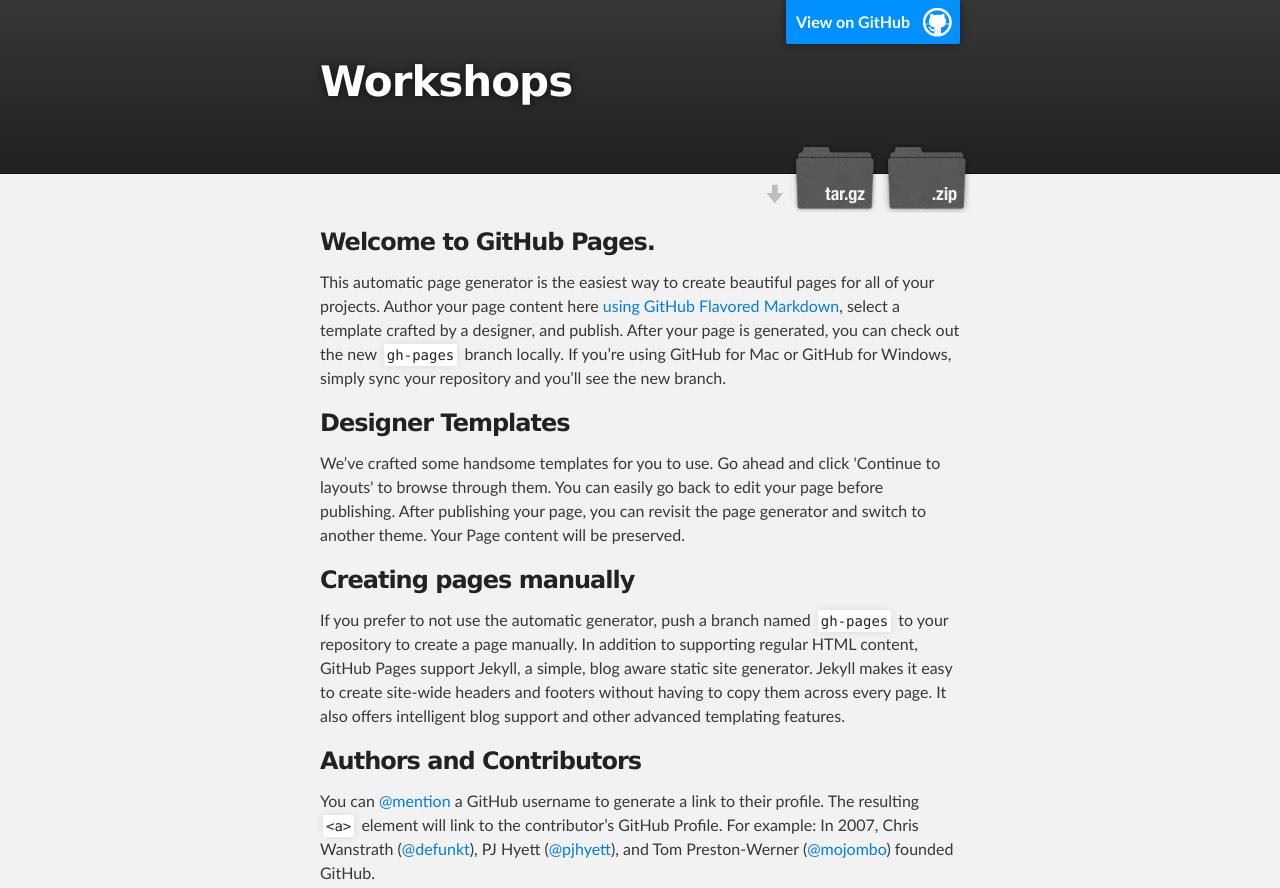
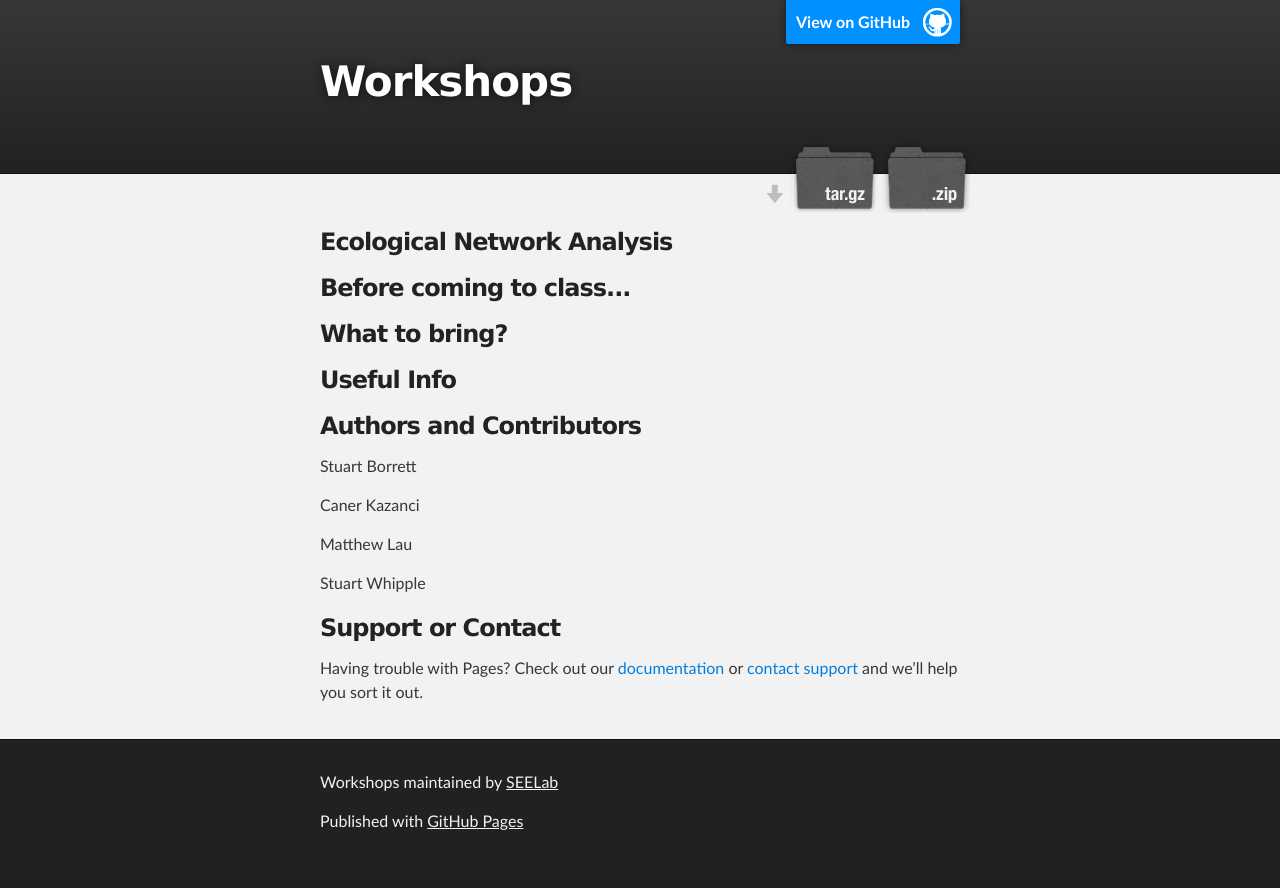
Before and after one commit to SEELab/workshops, a plain HTML site: page index.html in a window 1280 px wide. Shown: the top 888 px of the page. Drawn offline with Linux system fonts and the light colour scheme.

Commit message:
added outline to webpage

```diff
--- a/index.html
+++ b/index.html
@@ -8,7 +8,7 @@
 
     <link rel="stylesheet" type="text/css" media="screen" href="stylesheets/stylesheet.css">
 
-    <title>Workshops</title>
+    <title>Workshop: Ecological Network Analysis</title>
   </head>
 
   <body>
@@ -31,25 +31,48 @@
     <!-- MAIN CONTENT -->
     <div id="main_content_wrap" class="outer">
       <section id="main_content" class="inner">
+
         <h3>
-<a id="welcome-to-github-pages" class="anchor" href="#welcome-to-github-pages" aria-hidden="true"><span class="octicon octicon-link"></span></a>Welcome to GitHub Pages.</h3>
+<a id="welcome" class="anchor" href="#welcome"
+   aria-hidden="true"><span class="octicon octicon-link">
+</span></a>
+Ecological Network Analysis
+</h3>
 
-<p>This automatic page generator is the easiest way to create beautiful pages for all of your projects. Author your page content here <a href="https://guides.github.com/features/mastering-markdown/">using GitHub Flavored Markdown</a>, select a template crafted by a designer, and publish. After your page is generated, you can check out the new <code>gh-pages</code> branch locally. If you’re using GitHub for Mac or GitHub for Windows, simply sync your repository and you’ll see the new branch.</p>
+        <h3>
+<a id="before" class="anchor" href="#before"
+   aria-hidden="true"><span class="octicon octicon-link">
+</span></a>
+Before coming to class...
+</h3>
 
-<h3>
-<a id="designer-templates" class="anchor" href="#designer-templates" aria-hidden="true"><span class="octicon octicon-link"></span></a>Designer Templates</h3>
 
-<p>We’ve crafted some handsome templates for you to use. Go ahead and click 'Continue to layouts' to browse through them. You can easily go back to edit your page before publishing. After publishing your page, you can revisit the page generator and switch to another theme. Your Page content will be preserved.</p>
+        <h3>
+<a id="supplies" class="anchor" href="#supplies"
+   aria-hidden="true"><span class="octicon octicon-link">
+</span></a>
+What to bring?
+</h3>
 
-<h3>
-<a id="creating-pages-manually" class="anchor" href="#creating-pages-manually" aria-hidden="true"><span class="octicon octicon-link"></span></a>Creating pages manually</h3>
+        <h3>
+<a id="support" class="anchor" href="#support"
+   aria-hidden="true"><span class="octicon octicon-link">
+</span></a>
+Useful Info
+</h3>
 
-<p>If you prefer to not use the automatic generator, push a branch named <code>gh-pages</code> to your repository to create a page manually. In addition to supporting regular HTML content, GitHub Pages support Jekyll, a simple, blog aware static site generator. Jekyll makes it easy to create site-wide headers and footers without having to copy them across every page. It also offers intelligent blog support and other advanced templating features.</p>
+
 
 <h3>
 <a id="authors-and-contributors" class="anchor" href="#authors-and-contributors" aria-hidden="true"><span class="octicon octicon-link"></span></a>Authors and Contributors</h3>
 
-<p>You can <a href="https://github.com/blog/821" class="user-mention">@mention</a> a GitHub username to generate a link to their profile. The resulting <code>&lt;a&gt;</code> element will link to the contributor’s GitHub Profile. For example: In 2007, Chris Wanstrath (<a href="https://github.com/defunkt" class="user-mention">@defunkt</a>), PJ Hyett (<a href="https://github.com/pjhyett" class="user-mention">@pjhyett</a>), and Tom Preston-Werner (<a href="https://github.com/mojombo" class="user-mention">@mojombo</a>) founded GitHub.</p>
+<!-- <p>You can <a href="https://github.com/blog/821" class="user-mention">@mention</a> a GitHub username to generate a link to their profile. The resulting <code>&lt;a&gt;</code> element will link to the contributor’s GitHub Profile. For example: In 2007, Chris Wanstrath (<a href="https://github.com/defunkt" class="user-mention">@defunkt</a>), PJ Hyett (<a href="https://github.com/pjhyett" class="user-mention">@pjhyett</a>), and Tom Preston-Werner (<a href="https://github.com/mojombo" class="user-mention">@mojombo</a>) founded GitHub.</p> -->
+
+<p>
+Stuart Borrett <p>
+Caner Kazanci <p>
+Matthew Lau <p>
+Stuart Whipple <p>
 
 <h3>
 <a id="support-or-contact" class="anchor" href="#support-or-contact" aria-hidden="true"><span class="octicon octicon-link"></span></a>Support or Contact</h3>
```
Also changed, not shown: 1 other file.
